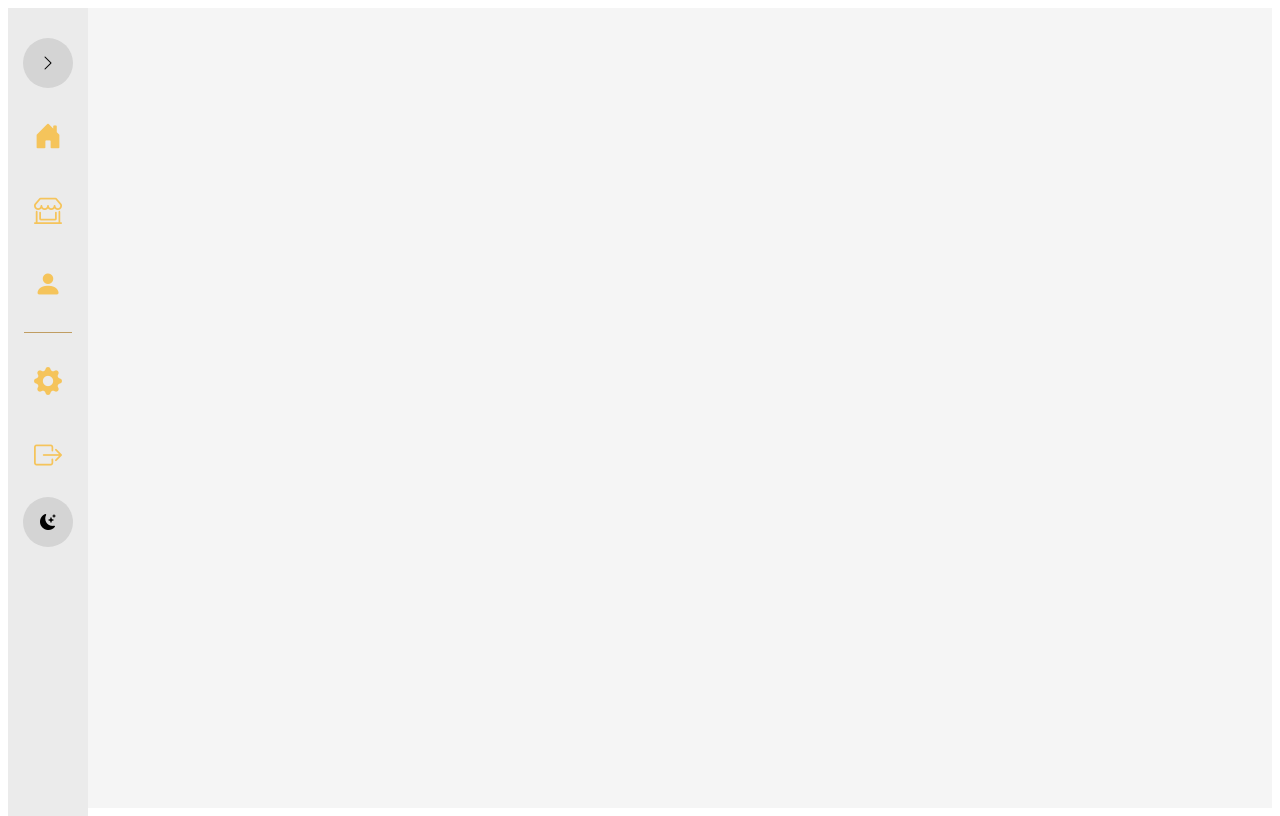
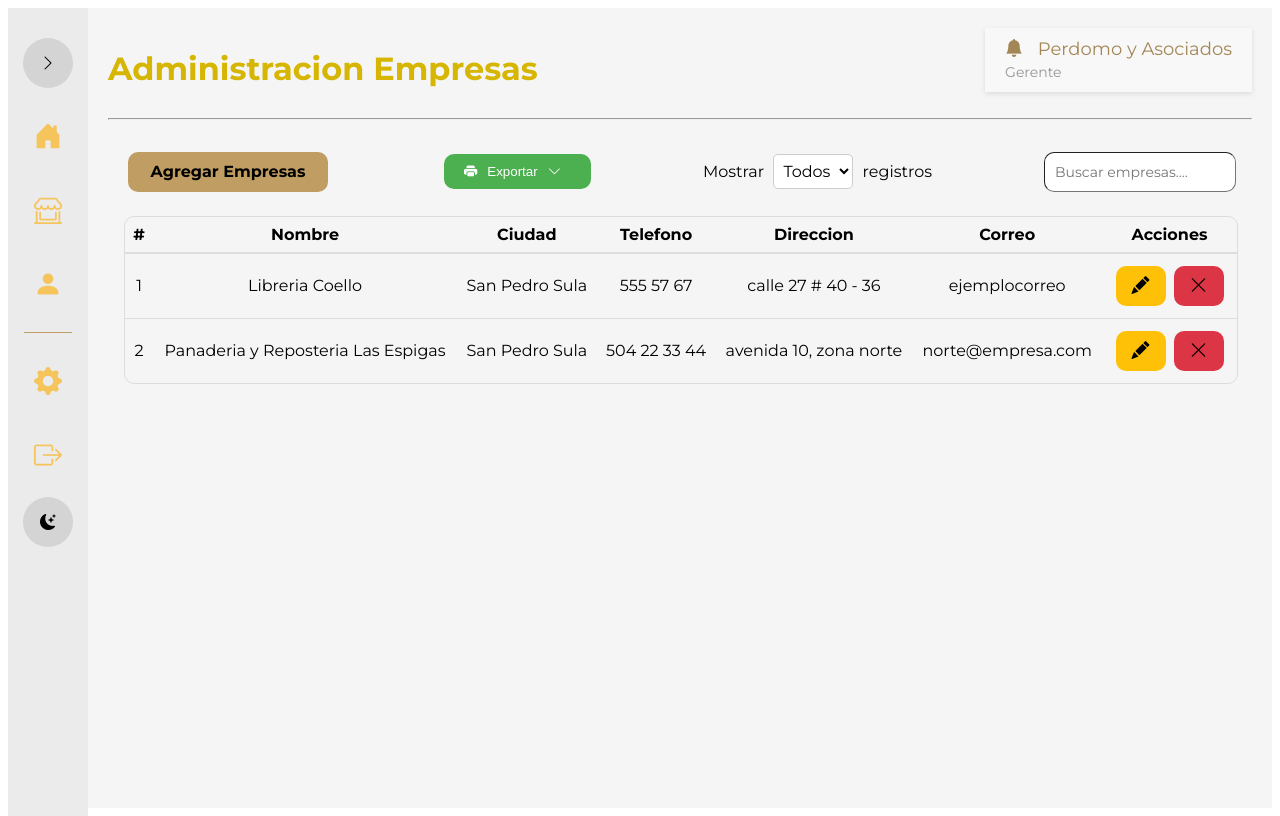
Before and after one commit to Xrivera27/Frontend-Perdomo, a Vue app: page /empresas in a window 1280 px wide. Before the commit this address had no page. Built offline with nearby package versions, Linux system fonts and the light colour scheme.

Commit message:
Se cambio SucursalesList a EmpresasList y se cambio las vistas de ConfigPage

```diff
--- a/src/Pages/ConfigPage.vue
+++ b/src/Pages/ConfigPage.vue
@@ -7,78 +7,83 @@
     </div>
     <hr>
     <div class="config-wrapper">
-      <div class="company-config">
-        <form autocomplete="off" class="formulario form-company">
-          <fieldset :disabled="businessEditing">
+      <div class="usuario-config">
+        <form autocomplete="off" class="formulario form-basic-user">
+          <fieldset :disabled="usuarioEditing" >
             <div class="contenedor-titulo">
-              <h2 class="titulo-form">Configuración Empresa</h2>
+            <h2 class="titulo-form">Configuración</h2>
           </div>
 
           <div class="contenedor-principal">
             <div class="contenedor-interno contenedor-izquierdo">
-                <label for="nombre-company">Nombre de la empresa:</label>
-                <input type="text" id="nombre-company" name="nombre-company" required />
+              <label for="nombre-usuario">Nombre de usuario:</label>
+              <input type="text" id="nombre-usuario" name="nombre-usuario" required />
 
 
-                <label for="telefono-empresa">Telefono principal:</label>
-                <input type="text" id="telefono-empresa" name="telefono-empresa" required />
+              <label for="telefono">Teléfono:</label>
+              <input type="text" id="telefono" name="telefono" required />
 
 
-                <label for="correo-principal">Correo principal:</label>
-                <input type="email" id="correo-principal" principal de la empresa name="correo" required />
-              </div>
-            </div>
-          </fieldset>
-          <div class="botones-container">
-            <button class="btn editar" @click="isEditing(1)" :disabled="!businessEditing">Editar</button>
-            <button class="btn guardar" :disabled="businessEditing">Guardar</button>
+              <label for="direccion">Dirección:</label>
+              <input type="text" id="direccion" name="direccion" required />
             </div>
 
 
-          <!-- Fecha de inicio -->
+            <div class="contenedor-interno contenedor-derecho">
+              <label for="contrasena">Contraseña actual:</label>
+              <input type="password" id="input-codigo-contrasena" name="contrasena" required />
+
+
+              <label for="contrasena-nueva">Contraseña nueva:</label>
+              <input type="password" id="contrasena-nueva" name="contrasena-nueva" required />
+
+
+              <label for="contrasena-confirmar">Confirmar contraseña:</label>
+              <input type="password" id="contrasena-confirmar" name="contrasena-confirmar" required />
+            </div>
+
+          </div>
+          </fieldset>
+
+
+          <div class="botones-container">
+              <button class="btn editar" @click="isEditing(1)" :disabled="!usuarioEditing" >Editar</button>
+              <button class="btn guardar" :disabled="usuarioEditing" >Guardar</button>
+            </div>
         </form>
 
-        <form autocomplete="off" class="formulario form-company-SAR">
-          <fieldset :disabled="busisnessSarEditing">
+        <form autocomplete="off" class="formulario form-avanced-user">
+          <fieldset :disabled="usuarioAvancedEditing" >
             <div class="contenedor-titulo">
-              <h2 class="titulo-form">Configuración SAR</h2>
+            <h2 class="titulo-form">Configuración avanzada</h2>
           </div>
 
           <div class="contenedor-principal">
             <div class="contenedor-interno contenedor-izquierdo">
-                <label for="categoria">Numero CAI:</label>
-                <input type="text" id="numero_cai" name="numero_cai" required />
+              <label for="Nombre">Nombre:</label>
+              <input type="text" id="Nombre" name="Nombre" required />
 
-                <!-- Porcentaje de descuento -->
-                <label for="rango_inical">Rango Inicial:</label>
-                <input type="number" id="rango_inical" name="rango_inical" required />
 
-                <label for="rango_inical">Rango Final:</label>
-                <input type="number" id="rango_final" name="rango_final" required />
-              </div>
-              <!-- Categoria ID -->
-              <div class="contenedor-interno contenedor-derecho">
-                <label for="fecha_autorizacion">Fecha de autorización:</label>
-                <input type="date" id="fecha_autorizacion" name="fecha_autorizacion" required />
+              <label for="apellido">Apellido:</label>
+              <input type="text" id="apellido" name="apellido" required />
 
-                <!-- Fecha final -->
-                <label for="fecha_vencimiento">Fecha de vencimiento:</label>
-                <input type="date" id="fecha_vencimiento" name="fecha_vencimiento" required />
 
-                <!-- Enviar el formulario -->
+              <label for="correo">Correo:</label>
+              <input type="email" id="correo" name="correo" required />
             </div>
           </div>
+
           </fieldset>
 
           <div class="botones-container">
-            <button class="btn editar" @click="isEditing(2)" :disabled="!busisnessSarEditing">Editar</button>
-            <button class="btn guardar" :disabled="busisnessSarEditing">Guardar</button>
+              <button class="btn editar" @click="isEditing(2)" :disabled="!usuarioAvancedEditing" >Editar</button>
+              <button class="btn guardar" :disabled="usuarioAvancedEditing" >Guardar</button>
             </div>
-
 
           <!-- Fecha de inicio -->
         </form>
       </div>
+
     </div>
   </div>
 
@@ -95,32 +100,43 @@ export default {
   },
   data() {
     return {
-      businessEditing: true,
-      busisnessSarEditing: true,
-      companyForm: [{
+      usuarioEditing: true,
+      usuarioAvancedEditing: true,
+      userForm: [{
+        nombreUsuario: '',
+          telefono: '',
+          direccion: '',
+          contrasena_actual: '',
+          contrasena_nueva: '',
+          contrasena_confirm: '',
+      }],
+
+      userFormAdvanced: [
+        {
           nombre: '',
           apellido: '',
           correo: '',
-      }],
+        }
+      ],
     };
   },
   methods: {
 
     pushEsc(event) {
       if (event.key === "Esc" || event.key === "Escape") {
-        this.busisnessSarEditing = true;
-        this.businessEditing = true;
+        this.usuarioAvancedEditing = true;
+        this.usuarioEditing = true;
       }
     },
 
     isEditing(orden) {
       switch (orden) {
-        case 1: this.businessEditing = false;
-                this.busisnessSarEditing = true;
+        case 1: this.usuarioEditing = false;
+                this.usuarioAvancedEditing = true;
         break;
 
-        case 2: this.busisnessSarEditing = false;
-                this.businessEditing = true;
+        case 2: this.usuarioAvancedEditing = false;
+                this.usuarioEditing = true;
         break;
 
         default:
--- a/src/Pages/SucursalesList.vue
+++ b/src/Pages/EmpresasList.vue
@@ -1,15 +1,15 @@
 <template>
   <div class="encabezado">
-    <h1>Administracion Sucursales</h1>
+    <h1>Administracion Empresas</h1>
     <ProfileButton :companyName="'Perdomo y Asociados'" :role="'Gerente'" />
   </div>
   <hr>
 
-  <div class="sucursales-wrapper">
+  <div class="empresas-wrapper">
     <div class="opciones">
       <button id="btnAdd" class="btn btn-primary" @click="openModal" style="width: 200px; white-space: nowrap;">
-        Agregar sucursales</button>
-      <ExportButton :columns="columns" :rows="rows" fileName="Sucursales.pdf" class="export-button"/>
+        Agregar Empresas</button>
+      <ExportButton :columns="columns" :rows="rows" fileName="Empresas.pdf" class="export-button"/>
 
       <div class="registros">
         <span> Mostrar
@@ -25,7 +25,7 @@
       </div>
 
       <!--Barra de busqueda-->
-      <input class="busqueda" type="text" v-model="searchQuery" placeholder="Buscar sucursal...." />
+      <input class="busqueda" type="text" v-model="searchQuery" placeholder="Buscar empresas...." />
     </div>
 
     <div class="table-container">
@@ -42,18 +42,18 @@
           </tr>
         </thead>
         <tbody>
-          <tr v-for="(sucursal,index) in paginatedSucursales" :key="index">
+          <tr v-for="(empresa,index) in paginatedEmpresas" :key="index">
             <td>{{ index + 1 }}</td>
-            <td>{{ sucursal.nombre }}</td>
-            <td>{{ sucursal.ciudad }}</td>
-            <td>{{ sucursal.telefono }}</td>
-            <td>{{ sucursal.direccion }}</td>
-            <td>{{ sucursal.correo }}</td>
+            <td>{{ empresa.nombre }}</td>
+            <td>{{ empresa.ciudad }}</td>
+            <td>{{ empresa.telefono }}</td>
+            <td>{{ empresa.direccion }}</td>
+            <td>{{ empresa.correo }}</td>
             <td>
-            <button id="btnEditar" class="btn btn-warning" @click="editSucursal(index)">
+            <button id="btnEditar" class="btn btn-warning" @click="editEmpresas(index)">
               <i class="bi bi-pencil-fill"></i>
             </button>
-            <button id="btnEliminar" class="btn btn-danger" @click="deleteSucursal(index)"><b><i
+            <button id="btnEliminar" class="btn btn-danger" @click="deleteEmpresa(index)"><b><i
               class="bi bi-x-lg"></i></b></button>
             </td>
           </tr>
@@ -63,33 +63,33 @@
     </div>
 
 
-    <!-- Modal para agregar o editar sucursales-->
+    <!-- Modal para agregar o editar empresas-->
     <div v-if="isModalOpen" class="modal">
       <div class="modal-content">
-        <h2 class="h2-modal-content">{{ isEditing ? 'Editar Sucursal' : 'Agregar Sucursal' }} </h2>
+        <h2 class="h2-modal-content">{{ isEditing ? 'Editar Empresa' : 'Agregar Empresa' }} </h2>
 
         <div class="form-group">
           <label>Nombre:</label>
-          <input v-model="sucursalForm.nombre" type="text" required>
+          <input v-model="empresaForm.nombre" type="text" required>
         </div>
 
         <div class="form-group">
           <label>Correo:</label>
-          <input v-model="sucursalForm.correo" type="text" required>
+          <input v-model="empresaForm.correo" type="text" required>
         </div>
 
         <div class="form-group">
           <label>Telefono:</label>
-          <input v-model="sucursalForm.telefono" type="text" required>
+          <input v-model="empresaForm.telefono" type="text" required>
         </div>
 
         <div class="form-group">
           <label>Dirección:</label>
-          <input v-model="sucursalForm.direccion" type="text" required>
+          <input v-model="empresaForm.direccion" type="text" required>
         </div>
 
-        <button id="AddSucursalModal" class="btn btn-primary" @click="guardarSucursal">
-          {{ isEditing ? 'Guardar Cambios' : 'Agregar Sucursal' }}
+        <button id="AddEmpresaModal" class="btn btn-primary" @click="guardarEmpresa">
+          {{ isEditing ? 'Guardar Cambios' : 'Agregar Empresa' }}
         </button>
         <button id="BtnCerrar" class="btn btn-secondary" @click="closeModal">Cerrar</button>
       </div>
@@ -116,7 +116,7 @@ export default {
       isModalOpen: false,
       isEditing: false,
       editIndex: null,
-      sucursalForm: {
+      empresaForm: {
         nombre: '',
         ciudad: '',
         telefono: '',
@@ -124,48 +124,20 @@ export default {
         correo: '',
       },
 
-      sucursales: [
+      empresas: [
         {
-          nombre: 'Sucursal principal',
-          ciudad: 'La Ceiba',
+          nombre: 'Libreria Coello',
+          ciudad: 'San Pedro Sula',
           telefono: '555 57 67',
           direccion: 'calle 27 # 40 - 36',
           correo: 'ejemplocorreo',
         },
         {
-          nombre: 'Sucursal norte',
+          nombre: 'Panaderia y Reposteria Las Espigas',
           ciudad: 'San Pedro Sula',
           telefono: '504 22 33 44',
           direccion: 'avenida 10, zona norte',
           correo: 'norte@empresa.com',
-        },
-        {
-          nombre: 'Sucursal sur',
-          ciudad: 'Tegucigalpa',
-          telefono: '504 33 44 55',
-          direccion: 'avenida 5, barrio centro',
-          correo: 'sur@empresa.com',
-        },
-        {
-          nombre: 'Sucursal este',
-          ciudad: 'Choluteca',
-          telefono: '504 11 22 33',
-          direccion: 'calle 12, zona este',
-          correo: 'este@empresa.com',
-        },
-        {
-          nombre: 'Sucursal oeste',
-          ciudad: 'Comayagua',
-          telefono: '504 77 88 99',
-          direccion: 'carrera 4, barrio oeste',
-          correo: 'oeste@empresa.com',
-        },
-        {
-          nombre: 'Sucursal central',
-          ciudad: 'La Esperanza',
-          telefono: '504 44 55 66',
-          direccion: 'plaza principal, zona centro',
-          correo: 'central@empresa.com',
         },
       ],
 
@@ -182,17 +154,17 @@ export default {
   },
 
   computed: {
-    filteredSucursales() {
-      // Filtra los sucursales basados en el texto de busqueda
-      return this.sucursales.filter(sucursal =>
-        sucursal.nombre.toLowerCase().includes(this.searchQuery.toLowerCase()) ||
-        sucursal.ciudad.includes(this.searchQuery)
+    filteredEmpresas() {
+      // Filtra las empresas basados en el texto de busqueda
+      return this.empresas.filter(empresa =>
+        empresa.nombre.toLowerCase().includes(this.searchQuery.toLowerCase()) ||
+        empresa.ciudad.includes(this.searchQuery)
       );
     },
-    paginatedSucursales() {
+    paginatedEmpresas() {
       return this.itemsPerPage === "" || this.itemsPerPage === null
-        ? this.filteredSucursales
-        : this.filteredSucursales.slice(0, this.itemsPerPage);
+        ? this.filteredEmpresas
+        : this.filteredEmpresas.slice(0, this.itemsPerPage);
     },
   },
   methods: {
@@ -203,7 +175,7 @@ export default {
     closeModal() {
       this.isModalOpen = false;
       this.isEditing = false;
-      this.sucursalForm = {
+      this.empresaForm = {
         nombre: '',
         ciudad: '',
         telefono: '',
@@ -212,29 +184,29 @@ export default {
       };
     },
 
-    guardarSucursal() {
+    guardarEmpresa() {
       if(this.isEditing) {
-        Object.assign(this.sucursales[this.editIndex], this.sucursalForm);
+        Object.assign(this.empresas[this.editIndex], this.empresaForm);
       }else{
-        this.sucursales.push({ ...this.sucursalForm});
+        this.empresas.push({ ...this.empresaForm});
       }
       this.closeModal();
     },
 
-    editSucursal(index) {
+    editEmpresas(index) {
       this.isModalOpen = true;
       this.isEditing = true;
       this.editIndex = index;
-      this.sucursalForm = { ...this.sucursales[index] };
+      this.empresaForm = { ...this.empresas[index] };
     },
 
-    deleteSucursal(index) {
-      this.sucursales.splice(index, 1);
+    deleteEmpresa(index) {
+      this.empresas.splice(index, 1);
     },
 
     generateRows() {
-      // Genera las filas basadas en los sucursales paginados
-      this.rows = this.paginatedSucursales.map((sucursal,index) => ({
+      // Genera las filas basadas en las empresas paginados
+      this.rows = this.paginatedEmpresas.map((sucursal,index) => ({
         index: index + 1,
         nombre: sucursal.nombre,
         ciudad: sucursal.ciudad,
@@ -248,7 +220,7 @@ export default {
 
   watch: {
     // Cuando cambie la paginación o el filtro, actualiza las filas
-    paginatedSucursales() {
+    paginatedEmpresas() {
       this.generateRows();
     }
   },
@@ -372,7 +344,7 @@ select {
   border-radius: 5px;
 }
 
-.sucursales-wrapper {
+.empresas-wrapper {
   padding: 16px;
 }
 
@@ -431,7 +403,7 @@ select {
 }
 
 
-#AddSucursalModal {
+#AddEmpresaModal {
   padding: 0.75rem 1.5rem;
   border: none;
   border-radius: 4px;
--- a/src/Pages/HomeList.vue
+++ b/src/Pages/HomeList.vue
@@ -5,6 +5,7 @@
     <ProfileButton :companyName = "'Perdomo y Asociados'" :role="'Gerente'"/>
   </div>
   <hr>
+
 
 
 </template>
--- a/src/components/AppSidebar.vue
+++ b/src/components/AppSidebar.vue
@@ -20,9 +20,9 @@
 
       <!--Sucursales-->
       <li class="nav-item">
-        <router-link to="/sucursales" class="nav-link">
+        <router-link to="/empresas" class="nav-link">
           <i class="bi bi-shop-window"></i>
-          <span v-if="expanded" class="tooltip-text">Sucursales</span>
+          <span v-if="expanded" class="tooltip-text">Empresas</span>
         </router-link>
       </li>
 
--- a/src/router/index.js
+++ b/src/router/index.js
@@ -1,6 +1,6 @@
 import { createRouter, createWebHistory } from 'vue-router'
 import HomeList from '../Pages/HomeList.vue'
-import SucursalesList from '@/Pages/SucursalesList.vue'
+import EmpresasList from '@/Pages/EmpresasList.vue'
 import UsuariosList from '@/Pages/UsuariosList.vue'
 import ConfigPage from '@/Pages/ConfigPage.vue'
 
@@ -13,9 +13,9 @@ const router = createRouter({
       component: HomeList
     },
     {
-      path: '/sucursales',
-      name: 'sucursales',
-      component: SucursalesList
+      path: '/empresas',
+      name: 'empresas',
+      component: EmpresasList
     },
     {
       path: '/usuarios',
```
Lines whose indentation alone changed are shown as unchanged.
